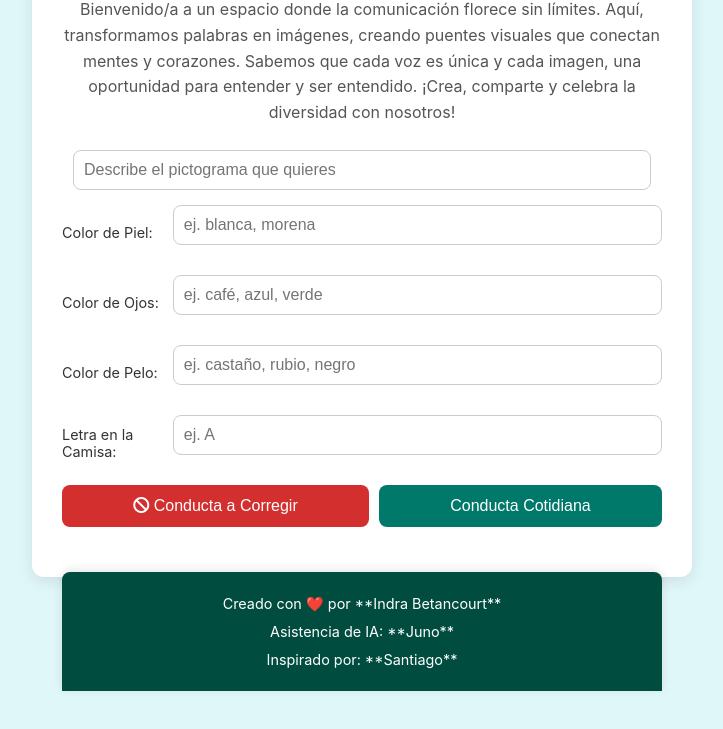
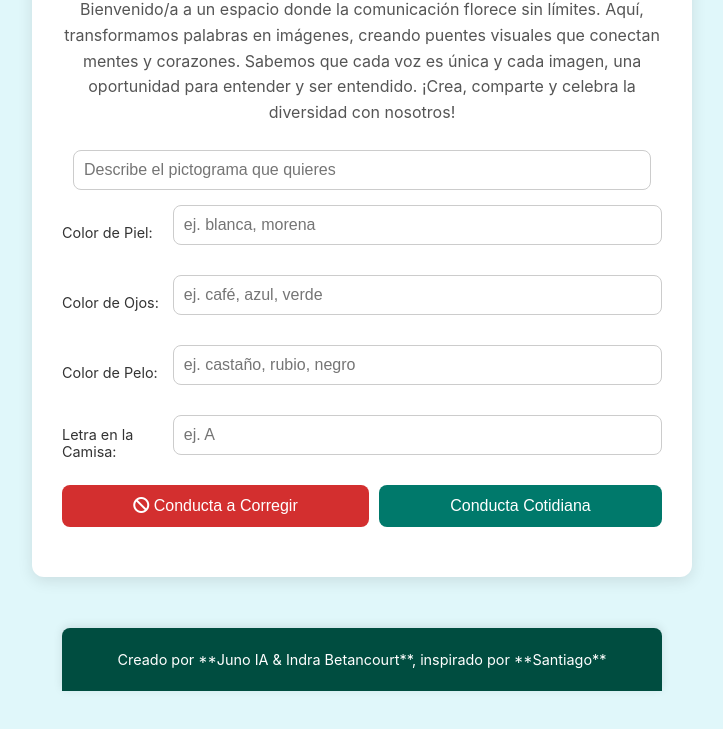
Before and after one commit to viiseptem7-del/gemini-proyecto, a website: page index.html in a window 1280 px wide. Shown: the part 109-838 px from the top of the page, without its empty margins (278-1001 px from the left). Drawn offline with Linux system fonts and the light colour scheme.

Commit message:
Update index.html

```diff
--- a/index.html
+++ b/index.html
@@ -11,13 +11,13 @@
             background-color: #e0f7fa;
             color: #333;
             display: flex;
-            flex-direction: column; /* Cambiado a columna para el footer */
-            justify-content: flex-start; /* Ajustado para que el contenido empiece arriba */
+            flex-direction: column;
+            justify-content: flex-start;
             align-items: center;
             min-height: 100vh;
             margin: 0;
             text-align: center;
-            padding-bottom: 60px; /* Espacio para el footer */
+            padding-bottom: 60px;
         }
         .container {
             background-color: #fff;
@@ -26,7 +26,7 @@
             box-shadow: 0 4px 15px rgba(0, 0, 0, 0.1);
             max-width: 600px;
             width: 100%;
-            margin-bottom: 30px; /* Espacio entre el contenedor principal y el footer */
+            margin-bottom: 30px;
         }
         h1 {
             color: #00796b;
@@ -130,19 +130,19 @@
             display: none;
         }
         footer {
-            width: 100%; /* Sigue ocupando todo el ancho */
-            max-width: 600px; /* PERO el contenido se ajusta a este ancho máximo */
+            width: 100%;
+            max-width: 600px;
             background-color: #004d40;
             color: white;
             text-align: center;
             padding: 15px 0;
             position: fixed;
             bottom: 0;
-            left: 50%; /* Centra el footer en la pantalla */
-            transform: translateX(-50%); /* Ajusta para que el centro del footer esté en el centro de la pantalla */
+            left: 50%;
+            transform: translateX(-50%);
             font-size: 0.9em;
             box-shadow: 0 -2px 10px rgba(0, 0, 0, 0.1);
-            border-radius: 8px 8px 0 0; /* Bordes redondeados arriba */
+            border-radius: 8px 8px 0 0;
         }
         footer p {
             margin: 5px 0;
@@ -202,9 +202,7 @@
 </div>
 
 <footer>
-    <p>Creado con ❤️ por **Indra Betancourt**</p>
-    <p>Asistencia de IA: **Juno**</p>
-    <p>Inspirado por: **Santiago**</p>
+    <p>Creado por **Juno IA & Indra Betancourt**, inspirado por **Santiago**</p>
 </footer>
 
 <script>
```
